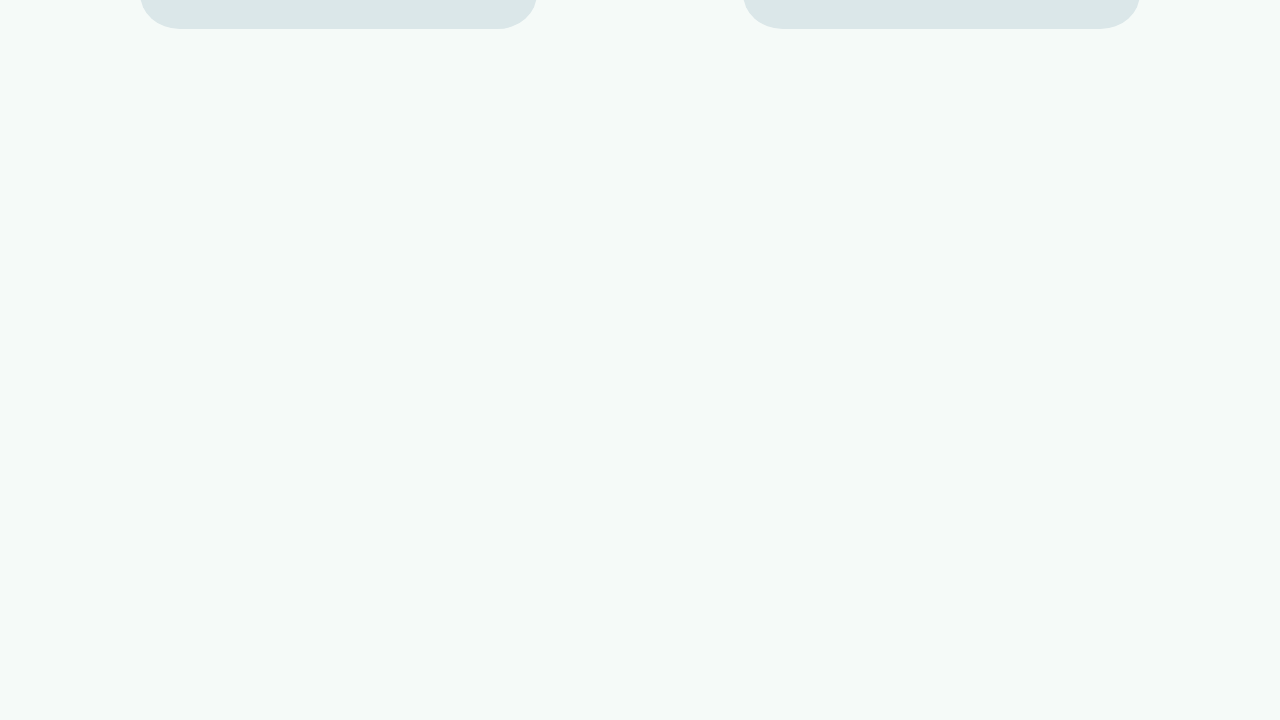
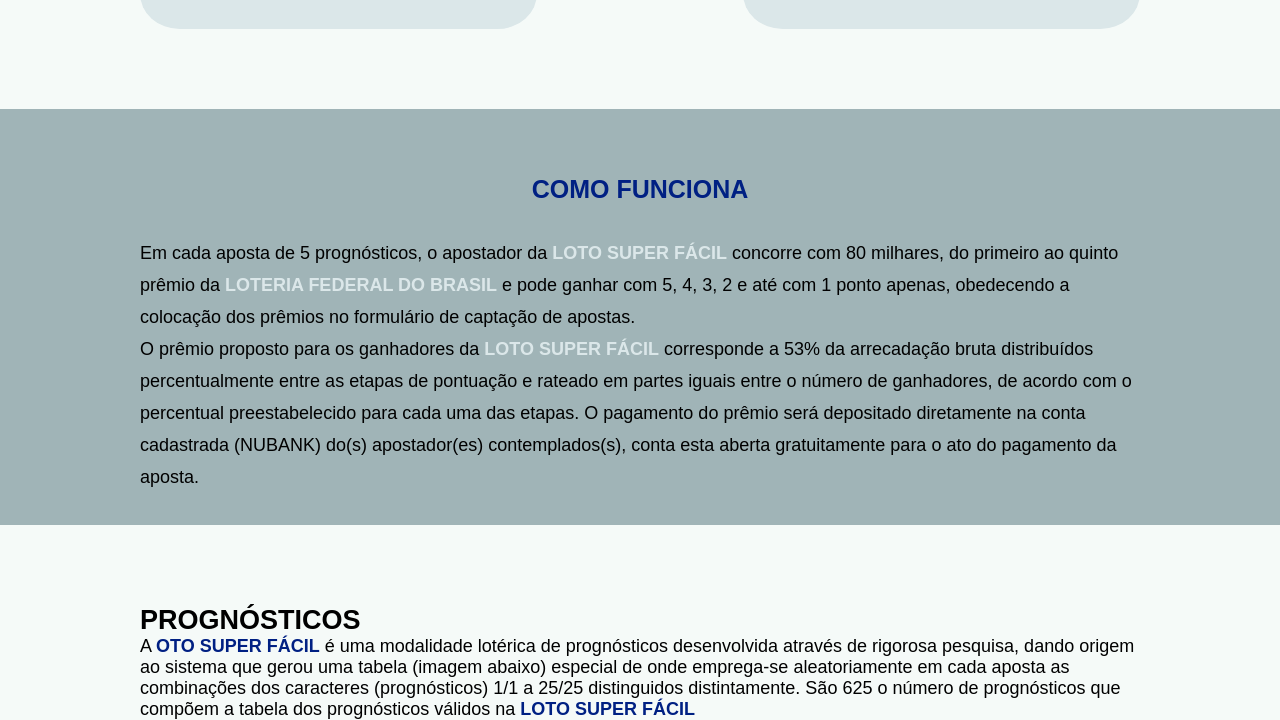
Before and after one commit to frazaovitor/Projeto-ZooloTeca, a plain HTML site: page index.html in a window 1280 px wide. Shown: the part 601-1321 px from the top of the page. Before the commit the page ends 800 px from the top, so only its background shows below. Drawn offline with Linux system fonts and the light colour scheme.

Commit message:
conteudo 2  e 3

```diff
--- a/index.html
+++ b/index.html
@@ -13,7 +13,7 @@
 
     <header>
         <div class="logo">
-            <img src="img/logo2.png" alt="Logo do grupo G 25">
+            <img src="img/logo1.png" alt="Logo do grupo G 25">
             <h1 class="fontG">GRUPO 25 EMPREENDIMENTOS</h1>
         </div>
     </header>
@@ -31,7 +31,7 @@
 
     <h2 class="titulo">RESULTADOS DO ÚLTIMO CONCURSO</h2>
 
-    <div class="conteudo">
+    <div class="conteudo1">
         <div class="federal">
             <ul>
                 <li>LOTERIA FEDERAL</li>
@@ -72,10 +72,38 @@
                     <li>Carneiro => 7/6 <= Cabra</li>
                 </ul>
             </div>
+        </div>
+    </div>
+
+    <div class="conteudo2">
+        <div class="como-funciona fontM">
+            <h2 class="titulo fontG">COMO FUNCIONA</h2>
+
+            <p> Em cada aposta de 5 prognósticos, o apostador da <span class="destaque2">LOTO SUPER
+                    FÁCIL</span> concorre com 80 milhares, do primeiro
+                ao quinto prêmio da <span class="destaque2">LOTERIA FEDERAL DO BRASIL</span> e pode ganhar com 5, 4, 3, 2
+                e até com 1 ponto apenas,
+                obedecendo a colocação dos prêmios no formulário de captação de apostas.</p>
+
+            <p> O prêmio proposto para os ganhadores da <span class="destaque2">LOTO SUPER FÁCIL</span> corresponde a 53%
+                da arrecadação bruta
+                distribuídos percentualmente entre as etapas de pontuação e rateado em partes iguais entre o número de
+                ganhadores, de acordo com o percentual preestabelecido para cada uma das etapas. O pagamento do prêmio
+                será depositado diretamente na conta cadastrada (NUBANK) do(s) apostador(es) contemplados(s), conta esta
+                aberta gratuitamente para o ato do pagamento da aposta.</p>
 
         </div>
+    </div>
 
-
+    <div class="conteudo3">
+        <div class="prognosticos fontM">
+            <h2>PROGNÓSTICOS</h2>
+            <p>A <span class="destaque1">OTO SUPER FÁCIL</span> é uma modalidade lotérica de prognósticos desenvolvida através de rigorosa pesquisa,
+                dando origem ao sistema que gerou uma tabela (imagem abaixo) especial de onde emprega-se aleatoriamente
+                em cada aposta as combinações dos caracteres (prognósticos) 1/1 a 25/25 distinguidos distintamente. São
+                625 o número de prognósticos que compõem a tabela dos prognósticos válidos na <span class="destaque1">LOTO SUPER FÁCIL</span></p>
+        </div>
+    </div>
 
 </body>
 
--- a/style/style.css
+++ b/style/style.css
@@ -1,7 +1,9 @@
 :root {
   --background: rgb(245, 250, 248);
   --destaque: rgb(0, 32, 131);
+  --destaque2: rgb(219, 231, 233);
   --borda: rgb(160, 180, 183);
+  --link: #818da3;
 }
 
 * {
@@ -28,12 +30,22 @@
   font-weight: 700;
 }
 
-body {
-  background-color: var(--background);
+.destaque1 {
+  color: var(--destaque);
+  font-weight: 700;
+}
+
+.destaque2 {
+  color: var(--destaque2);
+  font-weight: 700;
 }
 
 h1 {
   color: var(--destaque);
+}
+
+body {
+  background-color: var(--background);
 }
 
 header {
@@ -69,7 +81,7 @@
 }
 
 nav > ul > li > a {
-  color: #818da3;
+  color: var(--link);
   transition: 0.3s;
 }
 
@@ -85,7 +97,7 @@
   margin: 2rem 0;
 }
 
-.conteudo {
+.conteudo1 {
   display: flex;
   justify-content: space-between;
   align-items: center;
@@ -117,3 +129,26 @@
   border-top: 2px solid var(--borda);
   color: #436369;
 }
+
+/* como funciona */
+
+.conteudo2 {
+  margin-top: 5rem;
+  width: 100%;
+  background-color: rgb(160, 180, 183);
+}
+
+.como-funciona {
+  padding: 2rem 0;
+  width: 1000px;
+  margin: auto;
+  line-height: 2rem;
+}
+
+/* simulando */
+
+.conteudo3 {
+  width: 1000px;
+  margin: auto;
+  margin-top: 5rem;
+}
```
